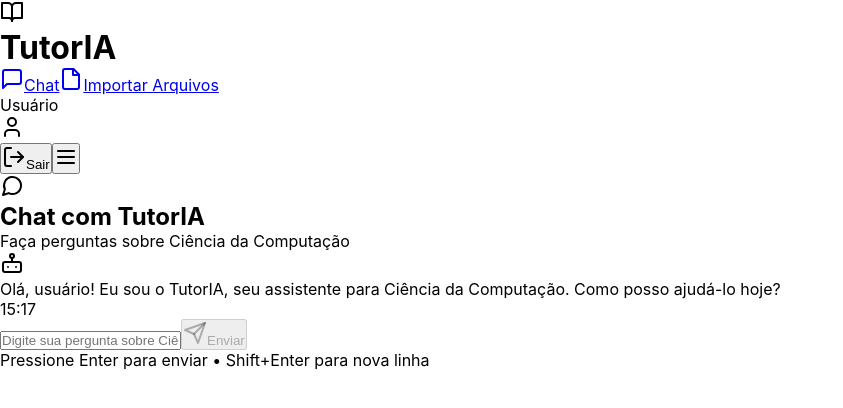
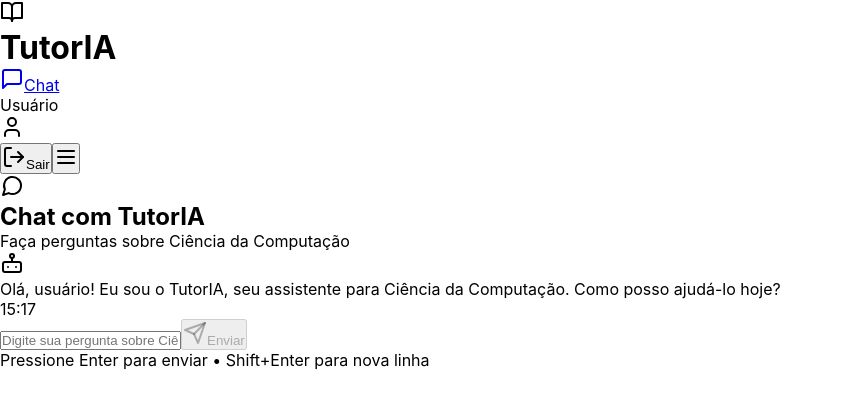
Before and after one commit to PosWeb2025Acd/TutorIA, a React (Create React App) app in the folder app/: page /tutor-ia/chat in a window 1280 px wide. Shown: the top 408 px of the page, without its empty margins (0-843 px from the left). Built offline with nearby package versions, Linux system fonts and the light colour scheme; sample sign-in values are in the browser's storage.

Commit message:
Removendo header desnessário

```diff
--- a/app/src/components/Header.js
+++ b/app/src/components/Header.js
@@ -37,10 +37,6 @@ const Header = ({ userData, onLogout }) => {
               <MessageSquare className="h-4 w-4" />
               <span>Chat</span>
             </Link>
-            <a href="#" className="flex items-center space-x-2 text-gray-600 hover:text-blue-600 transition-colors">
-              <File className="h-4 w-4" />
-              <span>Importar Arquivos</span>
-            </a>
             {userData?.admin && (
               <Link to="/tutor-ia/answer-evaluations" className="flex items-center space-x-2 text-gray-600 hover:text-blue-600 transition-colors">
                 <Gavel className="h-4 w-4" />
@@ -95,10 +91,6 @@ const Header = ({ userData, onLogout }) => {
                 <MessageSquare className="h-4 w-4" />
                 <span>Chat</span>
               </Link>
-              <a href="#" className="flex items-center space-x-2 text-gray-600 hover:text-blue-600 transition-colors">
-                <File className="h-4 w-4" />
-                <span>Importar Arquivos</span>
-              </a>
               {userData?.admin && (
                 <Link to="/tutor-ia/answer-evaluations" className="flex items-center space-x-2 text-gray-600 hover:text-blue-600 transition-colors">
                   <Gavel className="h-4 w-4" />
```
